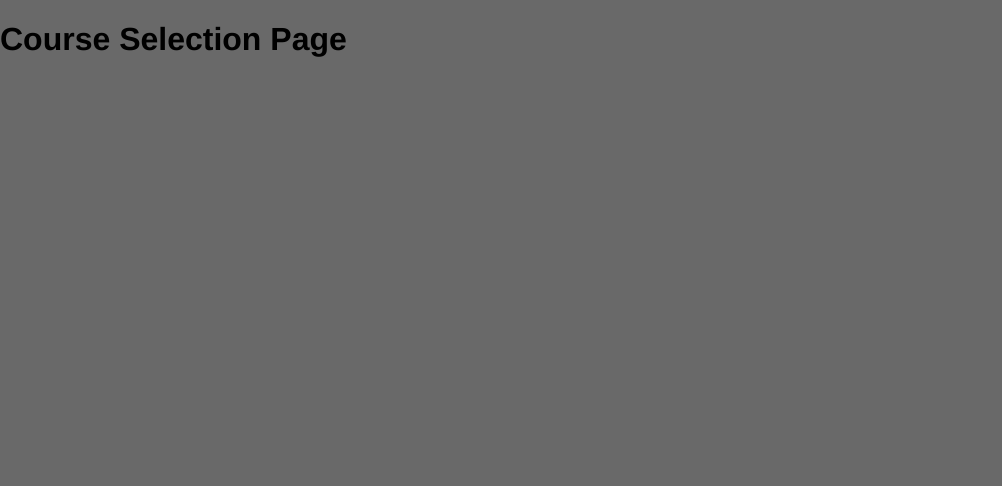
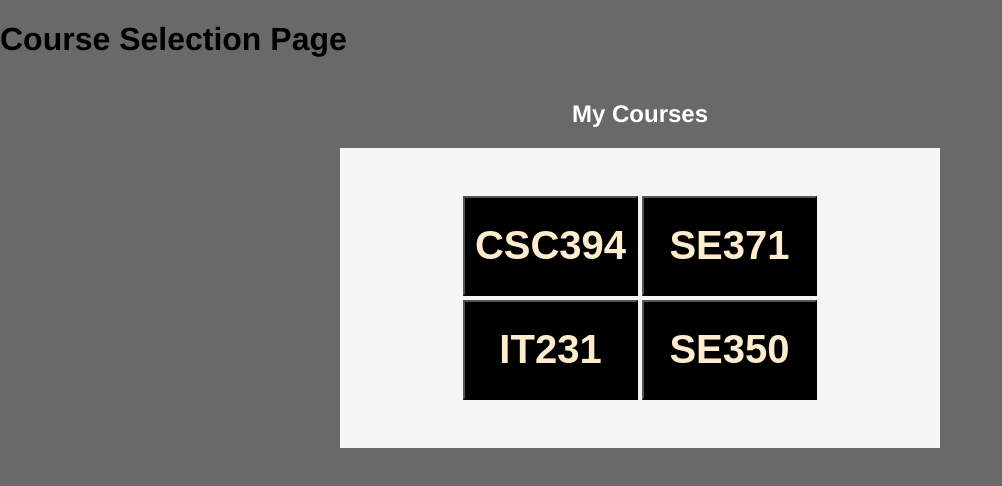
Before and after one commit to HectorBonilla17/Project2Collaborate, a plain HTML site: page selection_faculty.html in a window 1280 px wide. Shown: the whole page, without its empty margins (0-1002 px from the left). Drawn offline with nearby package versions, Linux system fonts and the light colour scheme.

Commit message:
Update selection_faculty.html

```diff
--- a/selection_faculty.html
+++ b/selection_faculty.html
@@ -18,10 +18,27 @@ student's course page.
 
 <header>
     <h1> Course Selection Page </h1>
+
 </header>
 
-<div id = "container">
+<div class = login-container>
+     <h2>My Courses</h2>
+  <div class = "button-wrapper">
+      <a href = "course.html">
+          <button class ="classes1">CSC394</button>
+      </a>
 
+      <a href = "">
+        <button class ="classes1">SE371</button>
+      </a>
+
+      <a href = "">
+      <button class ="classes2">IT231</button>
+      </a>
+
+      <a href = "">
+        <button class ="classes2">SE350</button>
+      </a>
 </div>
 
 </head>
```
